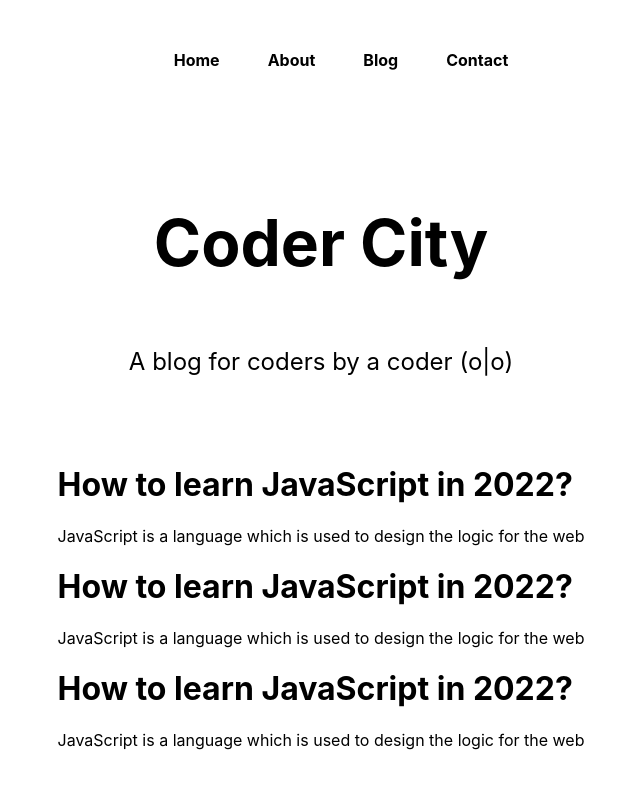
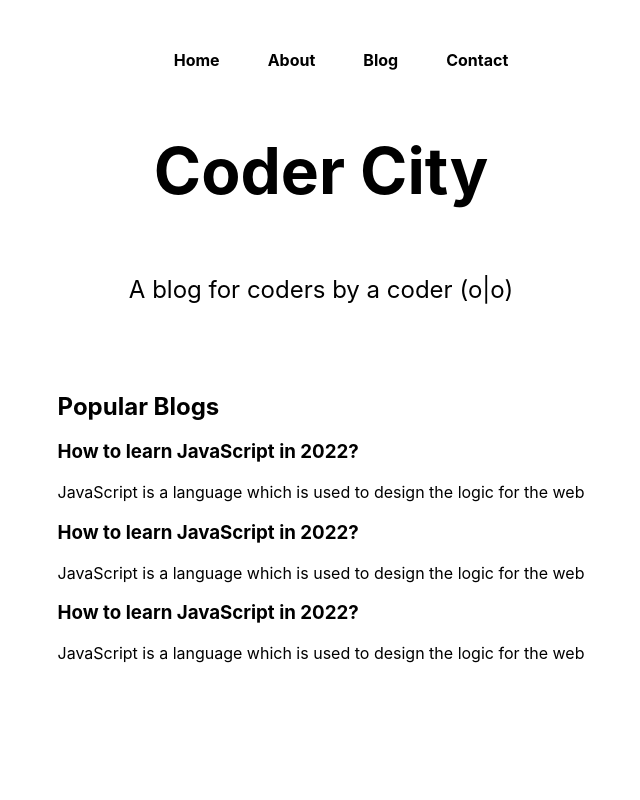
Before and after one commit to ahmedisshere/codercity, a Next.js app: page / in a window 1280 px wide. Shown: the top 800 px of the page, without its empty margins (319-959 px from the left). Built offline with nearby package versions, Linux system fonts and the light colour scheme.

Commit message:
minor fixes

```diff
--- a/pages/index.js
+++ b/pages/index.js
@@ -32,16 +32,17 @@ export default function Home() {
         </p>
 
         <div className="blogs">
+          <h2>Popular Blogs</h2>
           <div className="blogItem">
-            <h1>How to learn JavaScript in 2022?</h1>
+            <h3>How to learn JavaScript in 2022?</h3>
             <p>JavaScript is a language which is used to design the logic for the web</p>
           </div>
           <div className="blogItem">
-            <h1>How to learn JavaScript in 2022?</h1>
+            <h3>How to learn JavaScript in 2022?</h3>
             <p>JavaScript is a language which is used to design the logic for the web</p>
           </div>
           <div className="blogItem">
-            <h1>How to learn JavaScript in 2022?</h1>
+            <h3>How to learn JavaScript in 2022?</h3>
             <p>JavaScript is a language which is used to design the logic for the web</p>
           </div>
         </div>
--- a/styles/Home.module.css
+++ b/styles/Home.module.css
@@ -9,6 +9,8 @@
   flex-direction: column;
   justify-content: center;
   align-items: center;
+  justify-content: flex-start;
+  padding-top: 3rem;
 }
 
 .footer {
```
